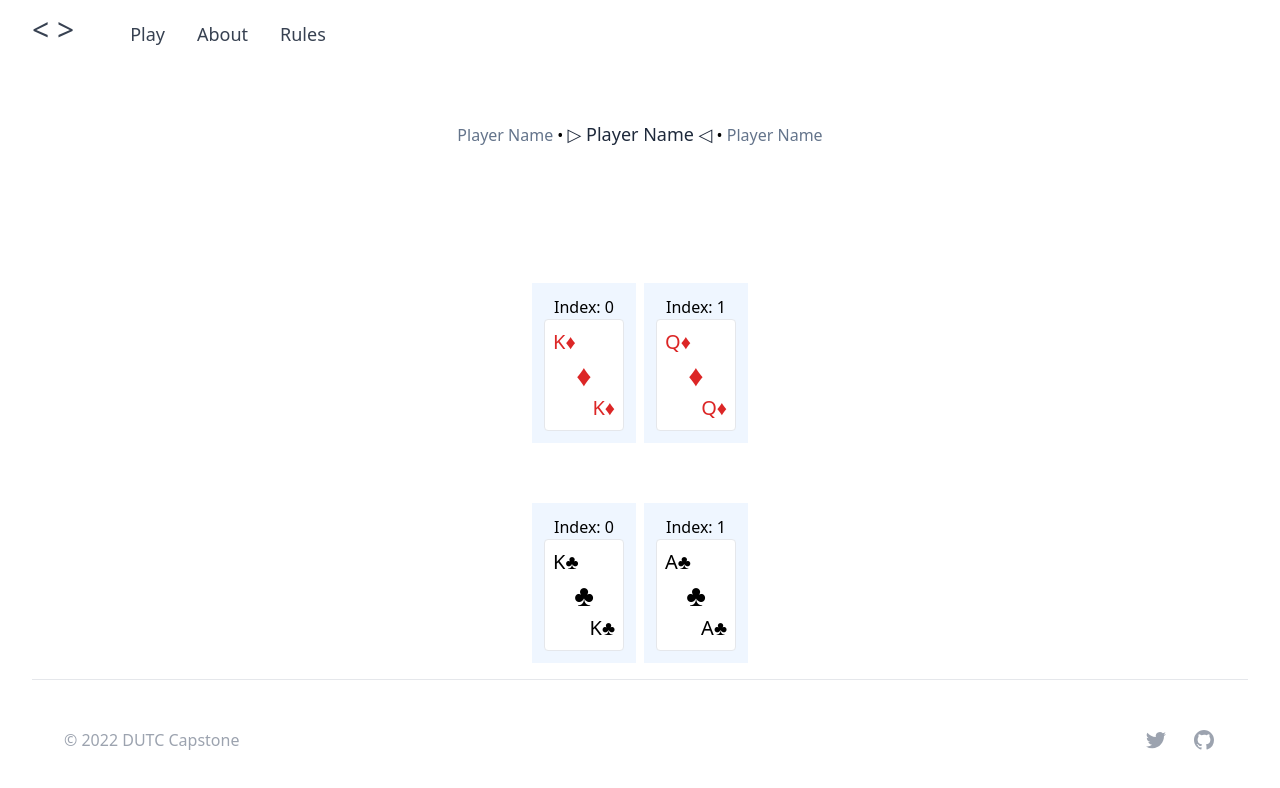
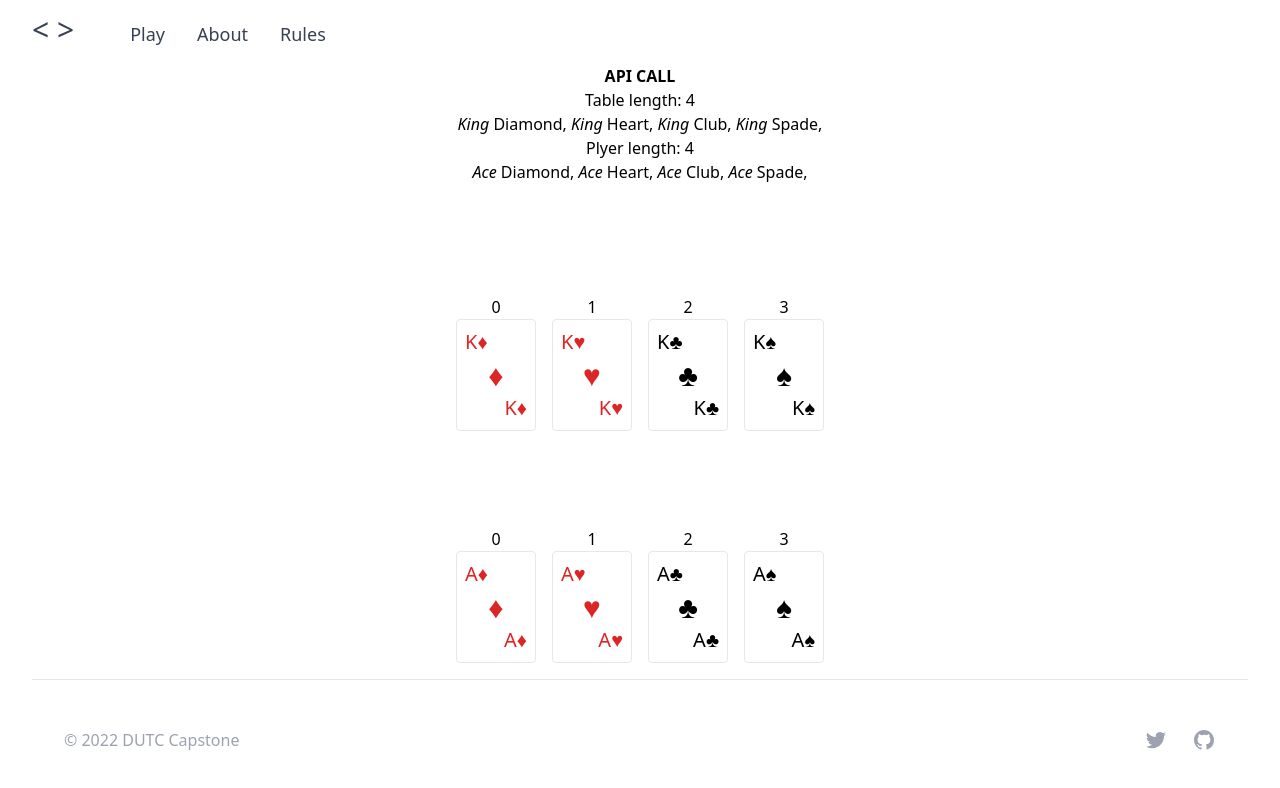
Before and after one commit to dutc-io/capstone, a React (Vite) app in the folder frontend/: page /game in a window 1280 px wide. Shown: the top 788 px of the page. Built offline with nearby package versions, Linux system fonts and the light colour scheme.

Commit message:
handle basic state
wip

WIP!

wipski

wip

```diff
--- /dev/null
+++ b/frontend/src/components/CardContainer.jsx
@@ -0,0 +1,75 @@
+import { useDrag, useDrop } from "react-dnd";
+import Card from "../components/card";
+
+export default function CardContainer({
+  cards,
+  index,
+  dragHandler,
+  type,
+  accept,
+}) {
+  const cardInfo = { type: type, index: index };
+  const [{ opacity }, dragRef] = useDrag(
+    () => ({
+      type: type,
+      item: cardInfo,
+      collect: (monitor) => ({
+        opacity: monitor.isDragging() ? 0.5 : 1,
+      }),
+    }),
+    [index, dragHandler, cards, accept, type]
+  );
+  const [{ canDrop, isOver }, drop] = useDrop(
+    () => ({
+      accept: accept,
+      drop: (item) => {
+        dragHandler(item, accept, index);
+      },
+      collect: (monitor) => ({
+        isOver: monitor.isOver({ shallow: true }),
+        canDrop: monitor.canDrop(),
+      }),
+    }),
+    [index, dragHandler, cards, accept, type]
+  );
+
+  const isActive = canDrop && isOver;
+  let bgColor = "bg-white";
+  if (isActive) {
+    bgColor = "bg-green-200";
+  } else if (canDrop) {
+    bgColor = "bg-green-50";
+  }
+
+  if (cards instanceof Array) {
+    return (
+      <div ref={drop} className={`inline-block ${bgColor}`}>
+        {index}
+        <div ref={dragRef} style={{ opacity }} data-testid={`card`}>
+          {cards.map((c) => {
+            return (
+              <Card
+                key={`card-${index}-${c.rank}-${c.suit}`}
+                rank={c.rank}
+                suit={c.suit}
+              />
+            );
+          })}
+        </div>
+      </div>
+    );
+  } else {
+    return (
+      <div ref={drop} className={`inline-block ${bgColor}`}>
+        {index}
+        <div ref={dragRef} style={{ opacity }} data-testid={`card`}>
+          <Card
+            key={`card-${index}-${cards.rank}-${cards.suit}`}
+            rank={cards.rank}
+            suit={cards.suit}
+          />
+        </div>
+      </div>
+    );
+  }
+}
--- a/frontend/src/components/Hand.jsx
+++ b/frontend/src/components/Hand.jsx
@@ -1,19 +1,17 @@
-import Card from "../components/card";
+import CardContainer from "../components/CardContainer";
 
-export default function Hand({ cards, foreman, type, accept }) {
+export default function Hand({ cards, dragHandler, type, accept }) {
   return (
     <div className="flex flex-row justify-center">
       {cards.map((c, idx) => {
-        // console.log(type, " ", `${c.suit}${c.rank}`, " at ", idx);
         return (
-          <Card
-            foreman={foreman}
-            key={`${c.suit}${c.rank}`}
-            suit={c.suit}
-            rank={c.rank}
+          <CardContainer
+            key={`hand-${idx}`}
+            cards={c}
+            index={idx}
+            dragHandler={dragHandler}
             type={type}
             accept={accept}
-            index={idx}
           />
         );
       })}
--- a/frontend/src/components/card.jsx
+++ b/frontend/src/components/card.jsx
@@ -1,39 +1,5 @@
-import { useDrag, useDrop } from "react-dnd";
-export default function Card({ index, foreman, suit, rank, accept, type }) {
-  const actor = accept;
-  const cardInfo = { type: type, index: index, card: `${suit} ${rank}` };
+export default function Card({ suit, rank }) {
 
-  const [{ opacity }, dragRef] = useDrag(
-    () => ({
-      type: type,
-      item: cardInfo,
-      collect: (monitor) => ({
-        opacity: monitor.isDragging() ? 0.5 : 1,
-      }),
-    }),
-    [index, foreman, suit, rank, accept, type]
-  );
-  const [{ canDrop, isOver }, drop] = useDrop(
-    () => ({
-      accept: accept,
-      drop: (item) => {
-        foreman(item, actor, index);
-      },
-      collect: (monitor) => ({
-        isOver: monitor.isOver(),
-        canDrop: monitor.canDrop(),
-      }),
-    }),
-    [index, foreman, suit, rank, accept, type]
-  );
-
-  const isActive = canDrop && isOver;
-  let backgroundColor = "bg-blue-50";
-  if (isActive) {
-    backgroundColor = "bg-green-100";
-  } else if (canDrop) {
-    backgroundColor = "bg-green-50";
-  }
   const suits = {
     Diamond: "♦",
     Club: "♣",
@@ -61,13 +27,8 @@ export default function Card({ index, foreman, suit, rank, accept, type }) {
     suit === "Diamond" || suit === "Heart" ? "text-red-600" : "text-black-600";
 
   return (
-    <div ref={drop} className={`mx-1 px-1 py-3 ${backgroundColor}`}>
-      <p>Index: {index}</p>
       <div
-        ref={dragRef}
-        style={{ opacity }}
         className="bg-white mx-2 grid grid-cols-1 border border-grey-800 rounded w-20 h-28"
-        data-testid={`card`}
       >
         <div className={`self-start text-left pl-2 pt-2 text-xl ${color}`}>
           {ranks[rank]}
@@ -81,6 +42,5 @@ export default function Card({ index, foreman, suit, rank, accept, type }) {
           {suits[suit]}
         </div>
       </div>
-    </div>
   );
 }
--- a/frontend/src/index.jsx
+++ b/frontend/src/index.jsx
@@ -7,6 +7,7 @@ import ErrorPage from "./pages/errorPage";
 import IndexPage from "./pages/indexPage";
 import GameIndexPage from "./pages/game/gameIndexPage";
 import AboutPage from "./pages/aboutPage";
+// import GamePlayPage from "./pages/game/gamePlayPage";
 import GamePlayPage from "./pages/game/gamePlayPage";
 import RulePage from "./pages/rulePage";
 
--- a/frontend/src/pages/game/gamePlayPage.jsx
+++ b/frontend/src/pages/game/gamePlayPage.jsx
@@ -1,93 +1,171 @@
-import { createContext, useState, useEffect } from "react";
-import { DndProvider } from "react-dnd";
-import { HTML5Backend } from "react-dnd-html5-backend";
+import { useDrop } from "react-dnd";
+import { useState } from "react";
 
 import Hand from "../../components/Hand";
-
-export const GameContext = createContext();
-
-import Card from "../../components/card";
+import CardContainer from "../../components/CardContainer";
 
 const fakeAPIResponse = {
   table: [
     { suit: "Diamond", rank: "King" },
-    { suit: "Diamond", rank: "Queen" },
-    // { suit: "Club", rank: "Ace" },
-    // { suit: "Club", rank: "Two" },
+    { suit: "Heart", rank: "King" },
+    { suit: "Club", rank: "King" },
+    { suit: "Spade", rank: "King" },
   ],
   player: [
-    { suit: "Club", rank: "King" },
+    { suit: "Diamond", rank: "Ace" },
+    { suit: "Heart", rank: "Ace" },
     { suit: "Club", rank: "Ace" },
+    { suit: "Spade", rank: "Ace" },
   ],
 };
 
 export default function GamePlayPage() {
+  const [apiCall, setApiCall] = useState("");
   const [table, setTable] = useState(fakeAPIResponse.table);
   const [player, setPlayer] = useState(fakeAPIResponse.player);
 
-  const handleDrag = (item, type, moveToidx) => {
-    switch (type) {
-      case "PLAYER":
-        console.log("Player moved");
-        let pc = player.splice(item.index, 1)[0]
+  const addPlayer = (c) => setPlayer([...player, c]);
+  const playerPopIndex = (i) => {
+    const c = player.splice(i, 1)[0]
     setPlayer([...player])
-        table.splice(moveToidx, 0, pc)
+    return c
+  }
+  const addTable = (c) => setTable([...table, c]);
+  const tablePopIndex = (i) => {
+    const c = table.splice(i, 1)[0]
     setTable([...table])
-        break;
-      case "TABLE":
-        console.log("Table moved");
-        let tc = table.splice(item.index, 1)[0]
-        setTable([...table])
-        player.splice(moveToidx, 0, tc)
-        setPlayer([...player])
-        break;
-      default:
-        console.log("Discard");
-        break;
+    return c
   }
+
+  const handleDrag = (item, type, moveToIdx) => {
+    console.log("Item: ", item, " Type: ", type, " Move to: ", moveToIdx);
+    let c;
+    if (type === "PLAYER") {
+      // We're building on table's cards
+      if (moveToIdx !== "TRAIL"){
+        setApiCall(`Building: player ${item.index}, on table  ${moveToIdx}`)
+        return
+      }
+
+      // We're trailing
+      // setApiCall(`Trialing: player , ${item.index}`)
+      c = playerPopIndex(item.index)
+      setTable(c)
+    } else if (type === "TABLE") {
+      setApiCall(`Capturing: player ${moveToIdx} on table ${item.index}`)
+      playerPopIndex(moveToIdx)
+      tablePopIndex(item.index)
+    }
+    // switch (type) {
+    //   case "PLAYER":
+    //     // Player can either trail or build
+    //     if (moveToidx === "") {
+    //       setApiCall(`TRAIL: Player trails card index ${item.index}`);
+    //       let pc = playerPopIndex(item.index) //player.splice(item.index, 1)[0]
+    //       addTable(pc)
+    //       setPlayer([...player])
+    //       // console.log("Spliced player card: ", pc)
+    //       // table.splice(table.length, 0, pc)
+    //       // setPlayer([...player])
+    //       // setTable([...table])
+    //     } else {
+    //       setApiCall(
+    //         `BUILD: Player card index ${item.index} to Table index: ${moveToidx}`
+    //       );
+    //       let bpc = player.splice(item.index, 1)[0];
+    //       setPlayer([...player]);
+    //       // This feels wrong. But also works, so how wrong could it be?
+    //       if (table[moveToidx] instanceof Array) {
+    //         table[moveToidx].push(bpc);
+    //       } else {
+    //         table[moveToidx] = [table[moveToidx], bpc];
+    //       }
+    //       setTable([...table]);
+    //     }
+    //     break;
+    //   case "TABLE":
+    //     setApiCall(
+    //       `CAPTURE: Table card index ${item.index} captured by Player card index: ${moveToidx}`
+    //     );
+    //     let tc = table.splice(item.index, 1)[0];
+    //     let tpc = player.splice(moveToidx, 1)[0];
+    //     setTable([...table]);
+    //     setPlayer([...player]);
+    //     break;
+    //   default:
+    //     break;
+    // }
   };
+
+  const [{ canDrop, isOver }, drop] = useDrop(
+    () => ({
+      accept: "PLAYER",
+      drop: (item, monitor) => {
+        const didDrop = monitor.didDrop()
+        if (didDrop) {
+        } else {
+          console.log("Trailing: ", item)
+          handleDrag(item, "PLAYER", "TRAIL");
+        }
+      },
+      collect: (monitor) => ({
+        isOver: monitor.isOver({ shallow: true }),
+        canDrop: monitor.canDrop(),
+      }),
+    }),
+    []
+  );
 
   if (player === null || table === null) {
     return <p>loading</p>;
   }
 
+  const isActive = canDrop && isOver;
+  let bgColor = "bg-white";
+  if (isActive) {
+    bgColor = "bg-blue-100";
+  } else if (canDrop) {
+    bgColor = "bg-blue-50";
+  }
+  // console.log(" ")
+  // console.log("Player")
+  // console.log(player)
+  // console.log(" ")
+  // console.log("Table ")
+  // console.log(table)
+  // console.log(" ")
   return (
-    <GameContext.Provider value="hi">
     <div className="grow justify-center">
-        <section className="grid grid-rows-3 min-h-full">
-          <DndProvider backend={HTML5Backend}>
-            {/* Other Players */}
-            <div className="text-center self-start pt-14">
-              <span className="text-slate-500">Player Name</span>&nbsp;•&nbsp;
-              <span className="font-medium text-lg text-slate-800">
-                ▷ Player Name ◁
-              </span>
-              &nbsp;•&nbsp;
-              <span className="text-slate-500">Player Name</span>
+      <div className="h-full">
+        <section
+          ref={drop}
+          className={`grid grid-rows-3 min-h-full ${bgColor}`}
+        >
+          <div className="text-center row-span-1 self-start align-middle">
+            <strong>API CALL</strong> {apiCall}
+            <p>Table length: {table.length}</p>
+            <p>{table.map((c) => <><i>{c.rank}</i> {c.suit}, </>)}</p>
+            <p>Plyer length: {player.length}</p>
+            <p>{player.map((c) => <><i>{c.rank}</i> {c.suit}, </>)}</p>
           </div>
-
-            {/* Table Cards */}
-            <div className="text-center self-center align-middle">
+          <div className="text-center row-span-1 self-center align-middle">
             <Hand
               cards={table}
-                foreman={handleDrag}
+              dragHandler={handleDrag}
               type="TABLE"
               accept="PLAYER"
             />
           </div>
-
-            {/* Player Cards */}
-            <div className="text-center self-end">
+          <div className="text-center row-span-1 self-end align-middle">
             <Hand
               cards={player}
-                foreman={handleDrag}
+              dragHandler={handleDrag}
               type="PLAYER"
               accept="TABLE"
             />
           </div>
-          </DndProvider>
         </section>
       </div>
-    </GameContext.Provider>
+    </div>
   );
 }
--- a/frontend/src/pages/indexPage.jsx
+++ b/frontend/src/pages/indexPage.jsx
@@ -2,6 +2,8 @@ import { Outlet } from "react-router-dom";
 
 import Nav from "../components/nav";
 import Footer from "../components/footer";
+import { DndProvider } from "react-dnd";
+import { HTML5Backend } from "react-dnd-html5-backend";
 
 export default function IndexPage() {
   return (
@@ -10,8 +12,9 @@ export default function IndexPage() {
       <div><Nav /></div>
 
       {/* Content */}
+      <DndProvider backend={HTML5Backend}>
       <Outlet />
-
+      </DndProvider>
       {/* Footer */}
       <div><Footer /></div>
     </main>
```
Lines whose indentation alone changed are shown as unchanged.
